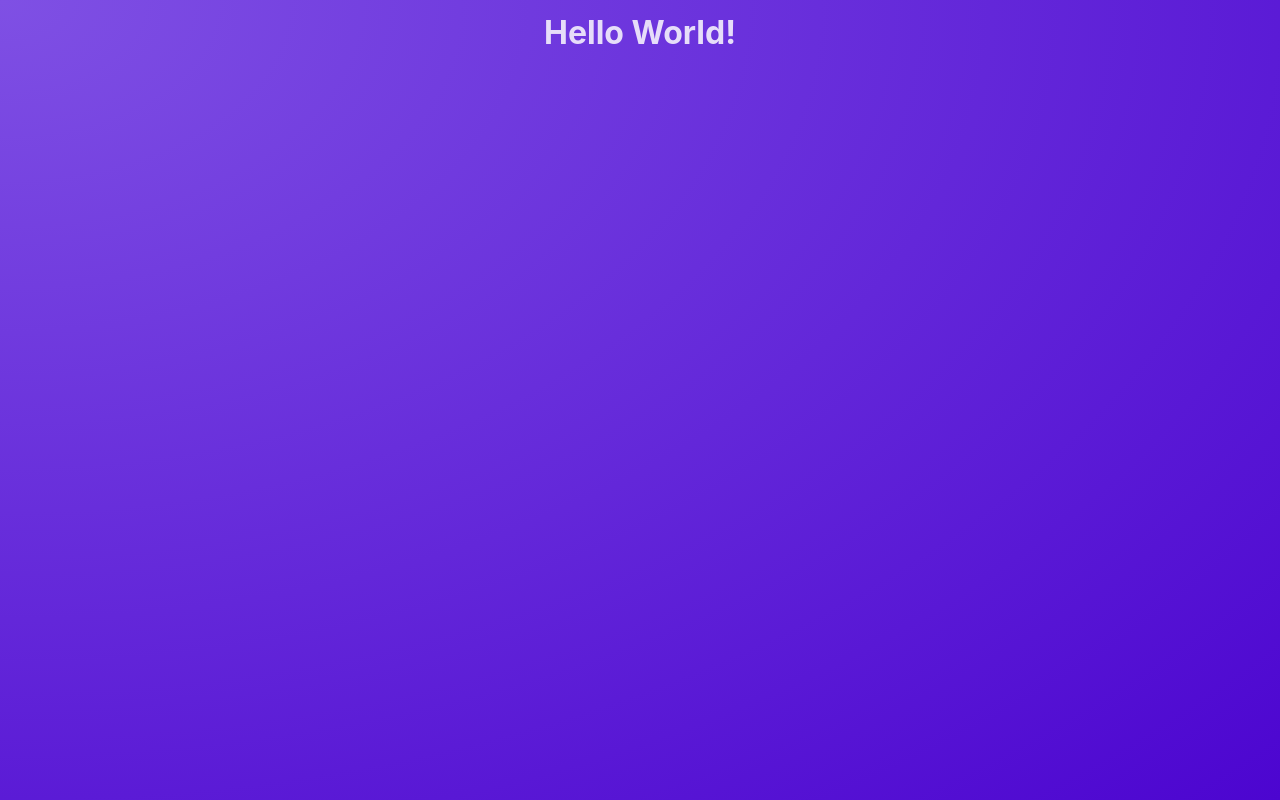
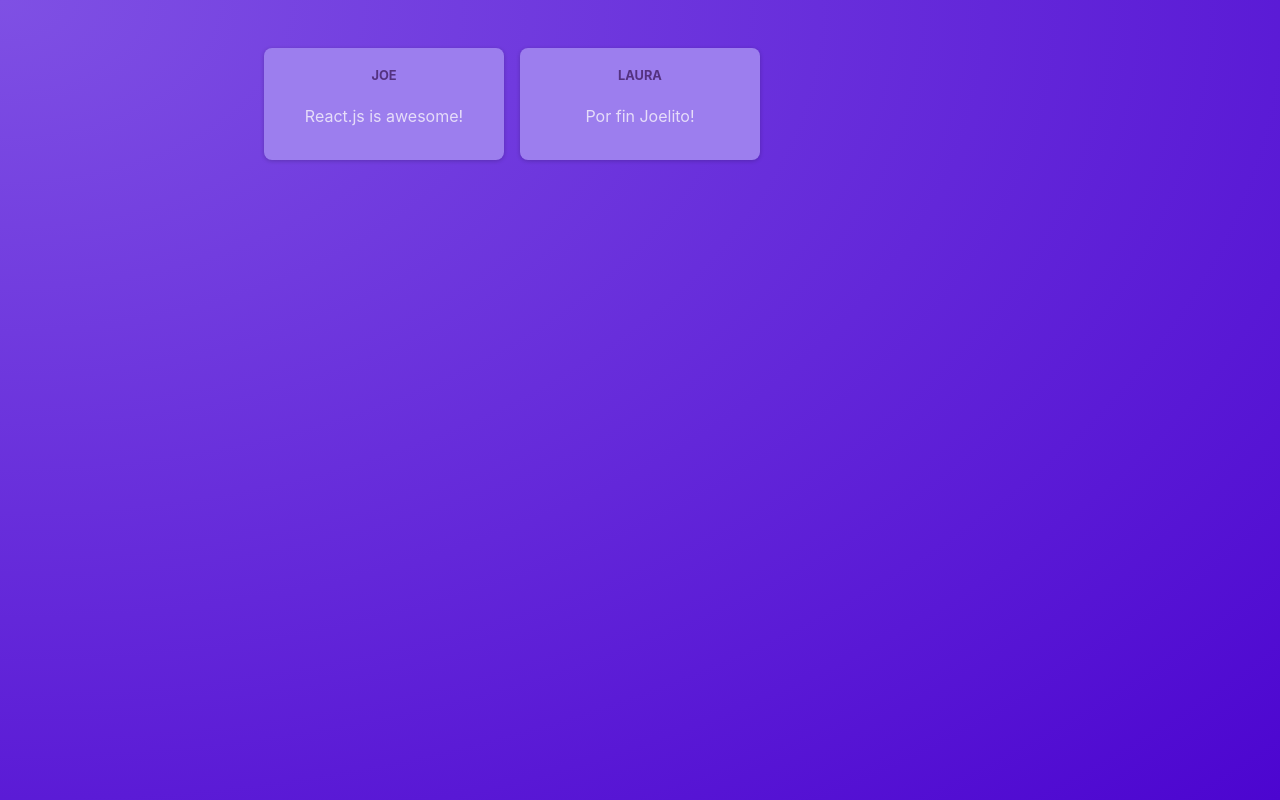
Before and after one commit to joe-morel/NiceReact-Project, a React (Vite) app: page / in a window 1280 px wide. Built offline with nearby package versions, Linux system fonts and the light colour scheme.

Commit message:
Adding Post components and style

```diff
--- a/src/App.jsx
+++ b/src/App.jsx
@@ -1,4 +1,11 @@
+import PostsList from "./components/PostsList";
+
 function App() {
-  return <h1>Hello World!</h1>;
+  return (
+    <main>
+      <PostsList />
+    </main>
+  );
 }
+
 export default App;
--- /dev/null
+++ b/src/components/Post.jsx
@@ -0,0 +1,13 @@
+import classes from './Post.module.css';
+
+function Post(props) {
+
+  return (
+    <div className={classes.post}>
+      <p className={classes.author}>{props.author}</p>
+      <p className={classes.body}>{props.body}</p>
+    </div>
+  );
+}
+
+export default Post;
--- /dev/null
+++ b/src/components/Post.module.css
@@ -0,0 +1,35 @@
+.post {
+    margin: 1rem 0;
+    padding: 1rem;
+    background-color: #9c7eee;
+    border-radius: 8px;
+    box-shadow: 0 1px 4px rgba(0, 0, 0, 0.2);
+    animation: animate-in 1s ease-out forwards;
+  }
+
+  .author {
+    font-size: 0.8rem;
+    font-weight: bold;
+    color: #543280;
+    margin: 0;
+    text-transform: uppercase;
+  }
+
+  .text {
+    white-space: pre-wrap;
+    font-size: 1.25rem;
+    margin: 0.25rem 0 0 0;
+    color: #593884;
+    font-style: italic;
+  }
+
+  @keyframes animate-in {
+    from {
+      opacity: 0;
+      transform: translateY(1rem);
+    }
+    to {
+      opacity: 1;
+      transform: translateY(0);
+    }
+  }
--- /dev/null
+++ b/src/components/PostsList.jsx
@@ -0,0 +1,14 @@
+import Post from "./Post";
+
+import classes from  './PostsList.module.css';
+
+function PostsList() {
+  return (
+    <ul className={classes.posts}>
+      <Post author="Joe" body="React.js is awesome!" />
+      <Post author="Laura" body="Por fin Joelito!" />
+    </ul>
+  );
+}
+
+export default PostsList;
--- /dev/null
+++ b/src/components/PostsList.module.css
@@ -0,0 +1,10 @@
+.posts {
+    list-style: none;
+    max-width: 50rem;
+    margin: 1rem auto;
+    padding: 1rem 0;
+    display: grid;
+    gap: 1rem;
+    grid-template-columns: repeat(3, 30%);
+    justify-content: center;
+  }
```
